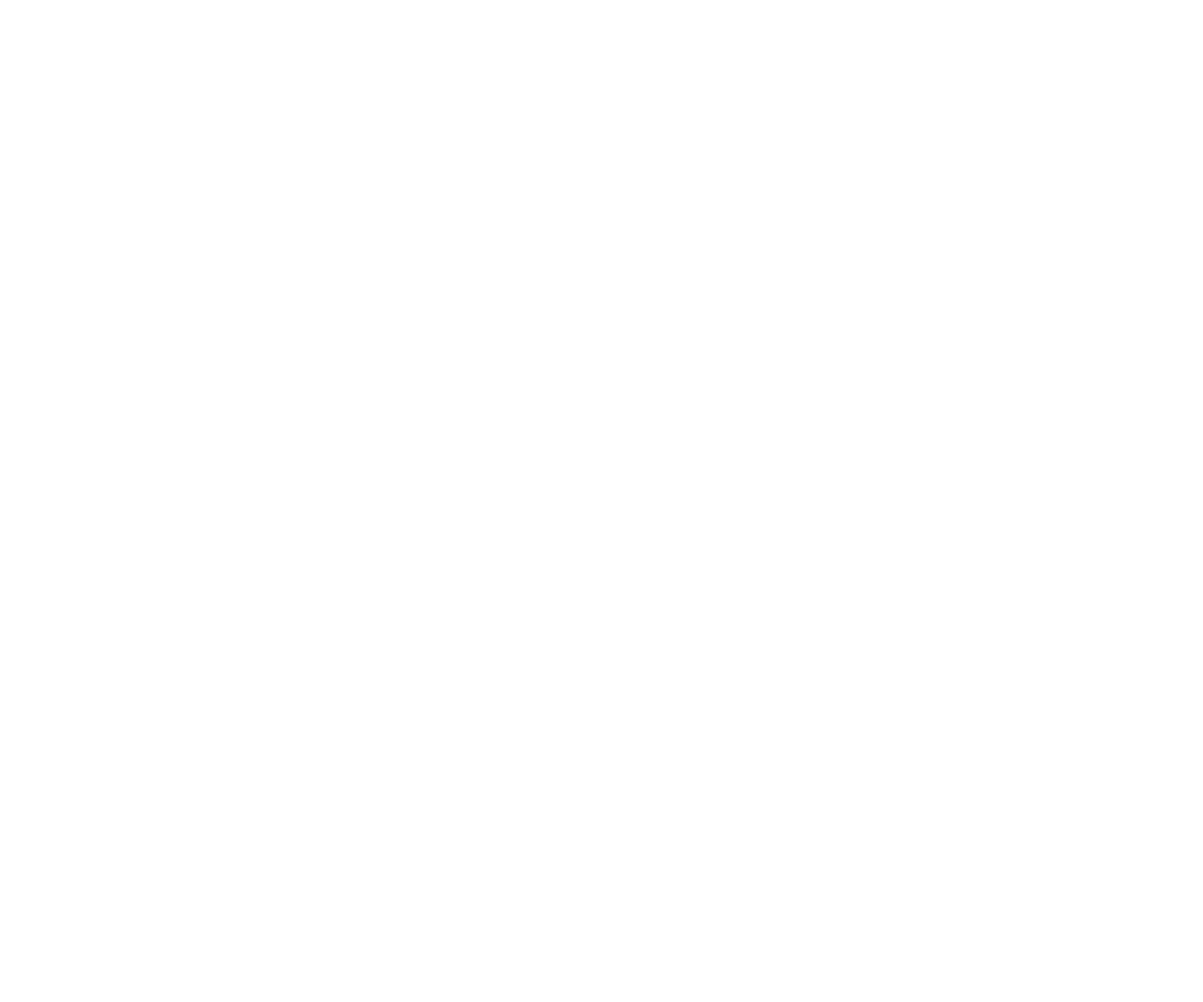
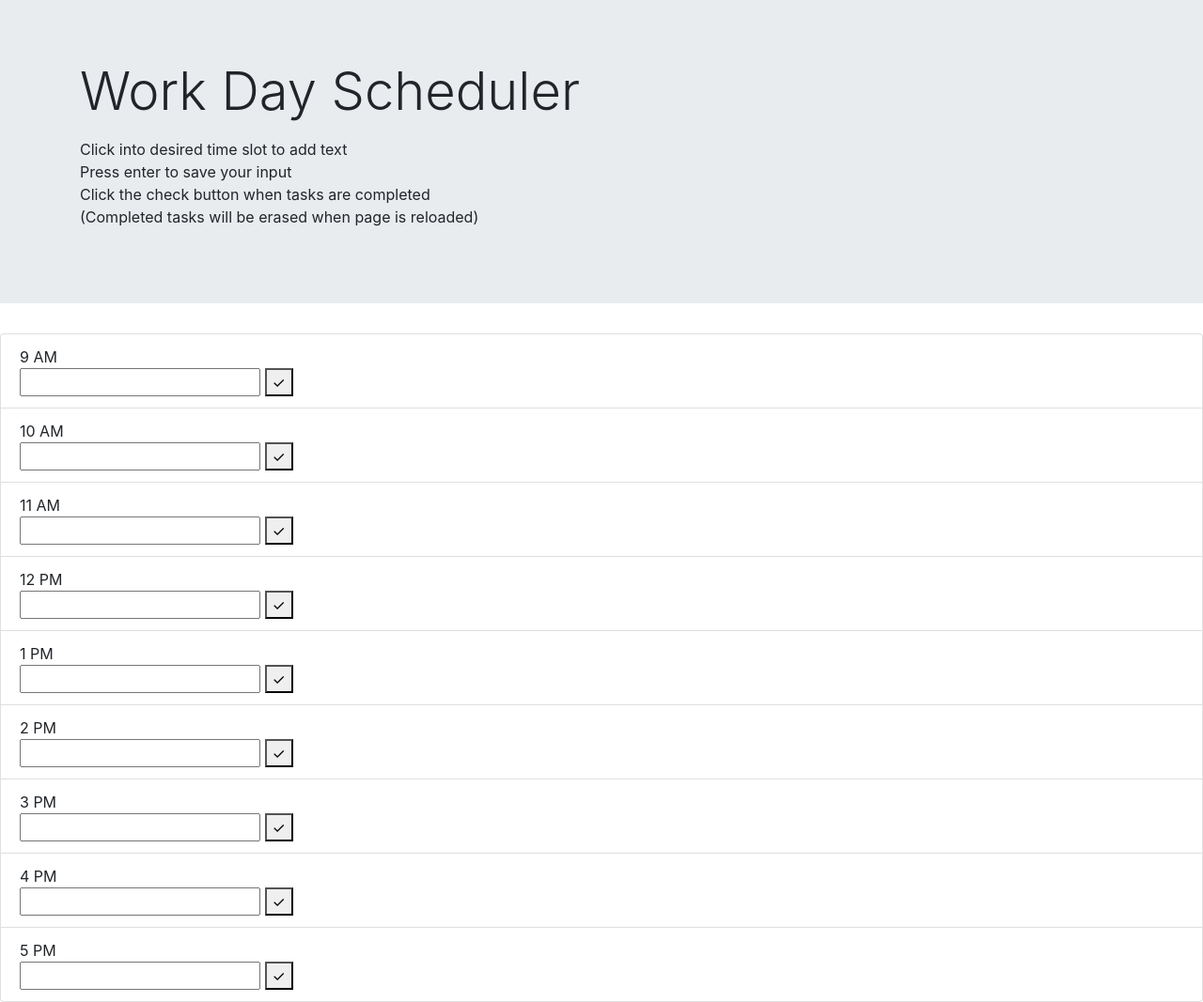
Before and after one commit to dipti95/Day-Scheduler, a plain HTML site: page index.html in a window 1280 px wide. Shown: the whole page at 94% size. Before the commit the page ends 800 px from the top, so only its background shows below. Drawn offline with nearby package versions, Linux system fonts and the light colour scheme.

Commit message:
adding content

```diff
--- a/index.html
+++ b/index.html
@@ -1 +1,98 @@
 <!DOCTYPE html>
+<html lang="en">
+
+<head>
+    <meta charset="UTF-8">
+    <meta name="viewport" content="width=device-width, initial-scale=1.0">
+    <link rel="stylesheet" href="https://stackpath.bootstrapcdn.com/bootstrap/4.5.2/css/bootstrap.min.css"
+        integrity="sha384-JcKb8q3iqJ61gNV9KGb8thSsNjpSL0n8PARn9HuZOnIxN0hoP+VmmDGMN5t9UJ0Z" crossorigin="anonymous">
+    <link rel="stylesheet" href="style.css">
+    <script src="https://code.jquery.com/jquery-3.5.1.min.js"
+        integrity="sha256-9/aliU8dGd2tb6OSsuzixeV4y/faTqgFtohetphbbj0=" crossorigin="anonymous"></script>
+    <script src="scripts.js"></script>
+    <title>Day Scheduler</title>
+</head>
+
+<body>
+    <!-- contains content at top of page -->
+    <div class="jumbotron jumbotron-fluid">
+        <div class="container">
+            <h1 class="display-4">
+                Work Day Scheduler
+            </h1>
+
+            <!-- displays current day -->
+            <p class="day" id="day-display"></p>
+
+            <p class="instructions">
+                Click into desired time slot to add text<br>
+                Press enter to save your input<br>
+                Click the check button when tasks are completed<br>
+                (Completed tasks will be erased when page is reloaded)
+            </p>
+        </div>
+    </div>
+
+    <!-- contains list of input forms -->
+    <ul class="list-group">
+        <!-- contains single input form -->
+        <li class="list-group-item" id="0" value="9">
+            <!-- time at left side of row -->
+            <div class="time-slot">
+                9 AM
+            </div>
+            <!-- text input form -->
+            <input type="text" id="input-0" name="9am" class="form first">
+            <!-- button at right side of row -->
+            <button class="check-button" id="btn-0" name="first" value="9am">
+                ✓
+            </button>
+        </li>
+        <li class="list-group-item" id="1" value="10">
+            <div class="time-slot">
+                10 AM
+            </div>
+            <input type="text" id="input-1" name="10am" class="form second">
+            <button class="check-button" id="btn-1" name="second" value="10am">
+                ✓
+            </button>
+        </li>
+        <li class="list-group-item" id="2" value="11">
+            <div class="time-slot">11 AM</div>
+            <input type="text" id="input-2" name="11am" class="form third">
+            <button class="check-button" id="btn-2" name="third" value="11am">✓</button>
+        </li>
+        <li class="list-group-item" id="3" value="12">
+            <div class="time-slot">12 PM</div>
+            <input type="text" id="input-3" name="12pm" class="form fourth">
+            <button class="check-button" id="btn-3" name="fourth" value="12pm">✓</button>
+        </li>
+        <li class="list-group-item" id="4" value="13">
+            <div class="time-slot">1 PM</div>
+            <input type="text" id="input-4" name="1pm" class="form fifth">
+            <button class="check-button" id="btn-4" name="fifth" value="1pm">✓</button>
+        </li>
+        <li class="list-group-item" id="5" value="14">
+            <div class="time-slot">2 PM</div>
+            <input type="text" id="input-5" name="2pm" class="form sixth">
+            <button class="check-button" id="btn-5" name="sixth" value="2pm">✓</button>
+        </li>
+        <li class="list-group-item" id="6" value="15">
+            <div class="time-slot">3 PM</div>
+            <input type="text" id="input-6" name="3pm" class="form seventh">
+            <button class="check-button" id="btn-6" name="seventh" value="3pm">✓</button>
+        </li>
+        <li class="list-group-item" id="7" value="16">
+            <div class="time-slot">4 PM</div>
+            <input type="text" id="input-7" name="4pm" class="form eighth">
+            <button class="check-button" id="btn-7" name="eighth" value="4pm">✓</button>
+        </li>
+        <li class="list-group-item" id="8" value="17">
+            <div class="time-slot">5 PM</div>
+            <input type="text" id="input-8" name="5pm" class="form ninth">
+            <button class="check-button" id="btn-8" name="ninth" value="5pm">✓</button>
+        </li>
+    </ul>
+</body>
+
+</html>
```
